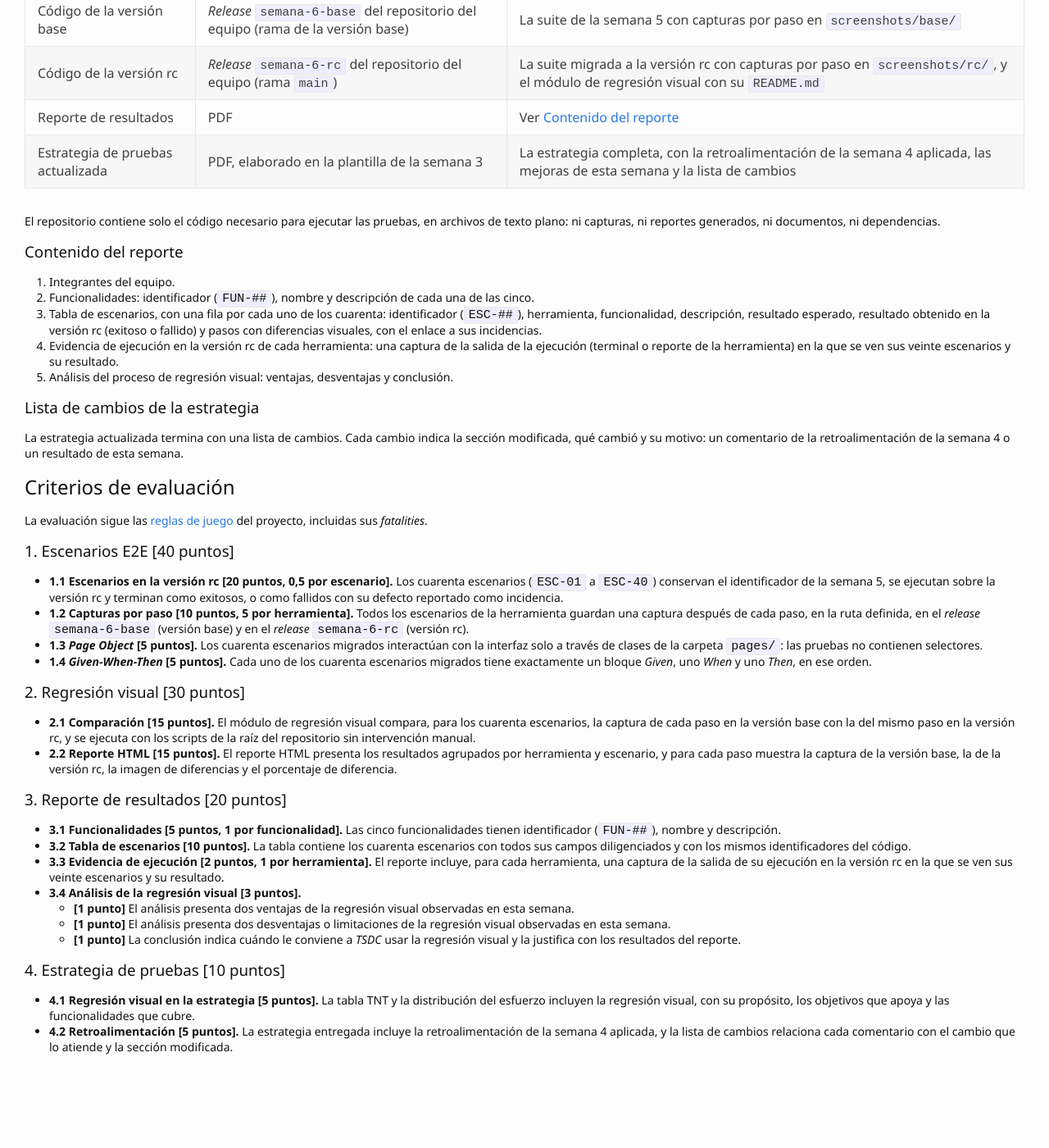
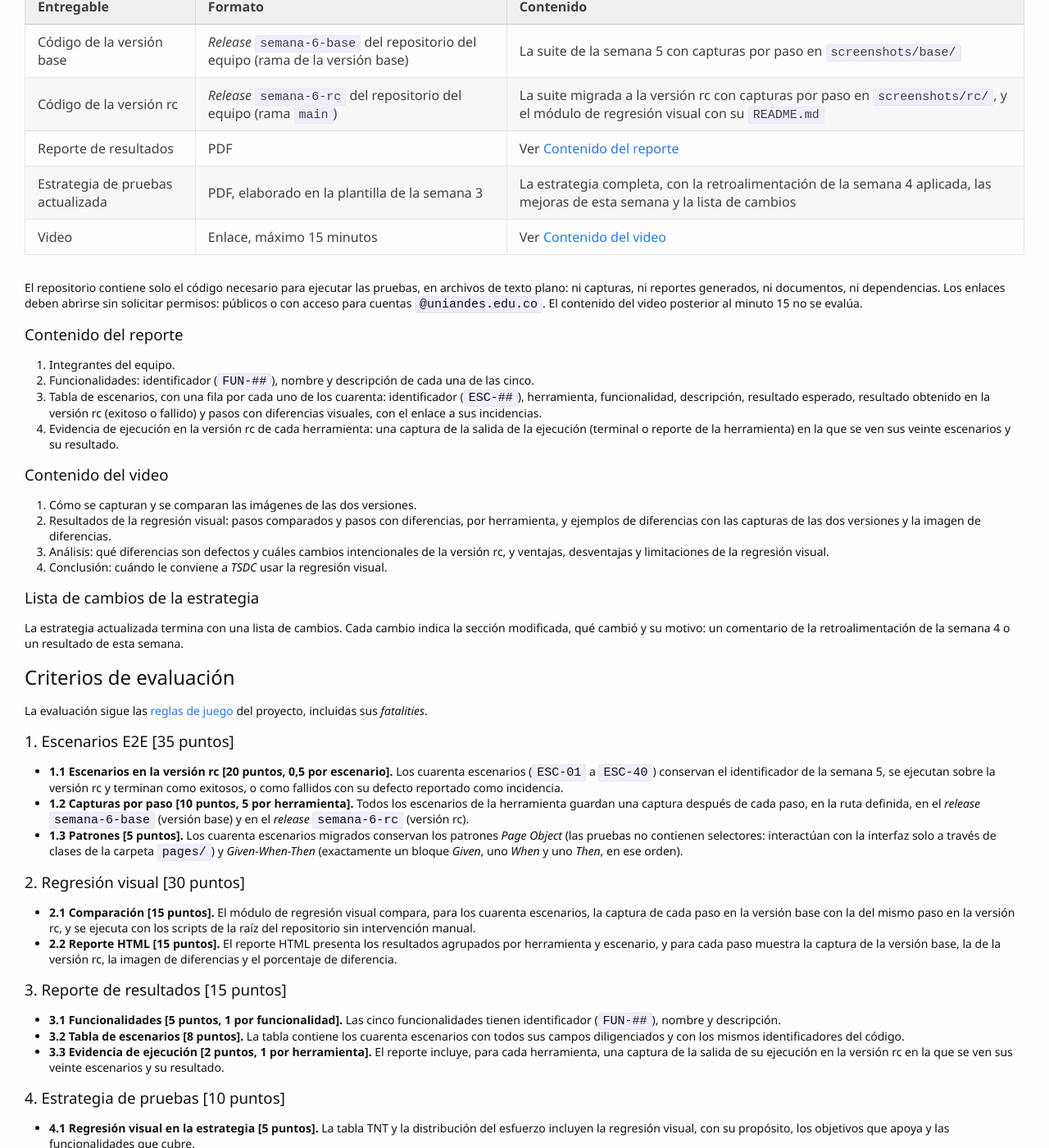
Before and after one commit to TiCSw/mt1_guias_pruebas, a Jekyll site: the page built from docs/semanas/semana6.md, in a window 1280 px wide and 1400 px high, scrolled down 1564 px. Shown: the whole window at 82% size. Built offline with Jekyll 4.4.1, drawn with Linux system fonts in a browser that asks for light colours; some web fonts are replaced; our own code applies the rules of GitHub Pages for plain Markdown files; comment, search, counter and statistics services are not loaded; before the commit the page ends 2895 px from its top, so only the background shows below that; some of the changed text lies outside the part shown.

Commit message:
docs(semanas): week 6 video on the visual regression results

```diff
--- a/docs/semanas/semana6.md
+++ b/docs/semanas/semana6.md
@@ -3,8 +3,8 @@
 > **Resumen.** El equipo instrumenta los cuarenta escenarios E2E de la semana 5 para tomar una
 > captura después de cada paso, los ejecuta en la **versión base** y en la **versión rc** de la ABP, y
 > compara las capturas de ambas versiones con una herramienta de regresión visual (VRT). Entrega dos
-> _releases_ del repositorio (`semana-6-base` y `semana-6-rc`), un reporte de resultados y la
-> estrategia de pruebas actualizada. Las [reglas de juego](reglas) del proyecto aplican a esta
+> _releases_ del repositorio (`semana-6-base` y `semana-6-rc`), un reporte de resultados, la
+> estrategia de pruebas actualizada y un video. Las [reglas de juego](reglas) del proyecto aplican a esta
 > semana.
 
 ## Contexto
@@ -67,12 +67,15 @@ versiones, los migrará a la versión rc y comparará las capturas de forma auto
 6. **Diferencias.** Reporte cada diferencia visual en los _issues_ del repositorio con la plantilla
    **Reporte Incidencia**: una incidencia por diferencia, con las capturas de ambas versiones, la
    imagen de diferencias y el escenario y el paso en que aparece.
-7. **Análisis.** Analice el proceso de regresión visual: ventajas, desventajas y limitaciones
-   observadas.
+7. **Análisis.** Analice los resultados de la regresión visual: qué diferencias encontró, cuáles son
+   defectos y cuáles cambios intencionales de la versión rc, y qué ventajas, desventajas y
+   limitaciones tuvo el proceso.
 8. **Estrategia.** Actualice la estrategia de pruebas: aplique la retroalimentación de la semana 4,
    incorpore la regresión visual y ajuste las decisiones con base en los resultados. El documento que
    se entrega es la estrategia completa, con esas mejoras incluidas, y no solo la lista de cambios.
-9. **Entrega.** Publique desde `main` el
+9. **Video.** Grabe un video de máximo 15 minutos que presente el trabajo de regresión visual, sus
+   resultados y su análisis.
+10. **Entrega.** Publique desde `main` el
    [_release_](https://docs.github.com/en/repositories/releasing-projects-on-github/managing-releases-in-a-repository#creating-a-release)
    `semana-6-rc`.
 
@@ -84,9 +87,12 @@ versiones, los migrará a la versión rc y comparará las capturas de forma auto
 | Código de la versión rc | _Release_ `semana-6-rc` del repositorio del equipo (rama `main`) | La suite migrada a la versión rc con capturas por paso en `screenshots/rc/`, y el módulo de regresión visual con su `README.md` |
 | Reporte de resultados | PDF | Ver [Contenido del reporte](#contenido-del-reporte) |
 | Estrategia de pruebas actualizada | PDF, elaborado en la plantilla de la semana 3 | La estrategia completa, con la retroalimentación de la semana 4 aplicada, las mejoras de esta semana y la lista de cambios |
+| Video | Enlace, máximo 15 minutos | Ver [Contenido del video](#contenido-del-video) |
 
 El repositorio contiene solo el código necesario para ejecutar las pruebas, en archivos de texto
-plano: ni capturas, ni reportes generados, ni documentos, ni dependencias.
+plano: ni capturas, ni reportes generados, ni documentos, ni dependencias. Los enlaces deben abrirse
+sin solicitar permisos: públicos o con acceso para cuentas `@uniandes.edu.co`. El contenido del video
+posterior al minuto 15 no se evalúa.
 
 ### Contenido del reporte
 
@@ -98,7 +104,15 @@ plano: ni capturas, ni reportes generados, ni documentos, ni dependencias.
 4. Evidencia de ejecución en la versión rc de cada herramienta: una captura de la salida de la
    ejecución (terminal o reporte de la herramienta) en la que se ven sus veinte escenarios y su
    resultado.
-5. Análisis del proceso de regresión visual: ventajas, desventajas y conclusión.
+
+### Contenido del video
+
+1. Cómo se capturan y se comparan las imágenes de las dos versiones.
+2. Resultados de la regresión visual: pasos comparados y pasos con diferencias, por herramienta, y
+   ejemplos de diferencias con las capturas de las dos versiones y la imagen de diferencias.
+3. Análisis: qué diferencias son defectos y cuáles cambios intencionales de la versión rc, y
+   ventajas, desventajas y limitaciones de la regresión visual.
+4. Conclusión: cuándo le conviene a _TSDC_ usar la regresión visual.
 
 ### Lista de cambios de la estrategia
 
@@ -110,7 +124,7 @@ semana.
 
 La evaluación sigue las [reglas de juego](reglas) del proyecto, incluidas sus _fatalities_.
 
-### 1. Escenarios E2E [40 puntos]
+### 1. Escenarios E2E [35 puntos]
 
 - **1.1 Escenarios en la versión rc [20 puntos, 0,5 por escenario].** Los cuarenta escenarios
   (`ESC-01` a `ESC-40`) conservan el identificador de la semana 5, se ejecutan sobre la versión rc y
@@ -118,10 +132,10 @@ La evaluación sigue las [reglas de juego](reglas) del proyecto, incluidas sus _
 - **1.2 Capturas por paso [10 puntos, 5 por herramienta].** Todos los escenarios de la herramienta
   guardan una captura después de cada paso, en la ruta definida, en el _release_ `semana-6-base`
   (versión base) y en el _release_ `semana-6-rc` (versión rc).
-- **1.3 _Page Object_ [5 puntos].** Los cuarenta escenarios migrados interactúan con la interfaz solo a
-  través de clases de la carpeta `pages/`: las pruebas no contienen selectores.
-- **1.4 _Given-When-Then_ [5 puntos].** Cada uno de los cuarenta escenarios migrados tiene exactamente
-  un bloque _Given_, uno _When_ y uno _Then_, en ese orden.
+- **1.3 Patrones [5 puntos].** Los cuarenta escenarios migrados conservan los patrones _Page Object_
+  (las pruebas no contienen selectores: interactúan con la interfaz solo a través de clases de la
+  carpeta `pages/`) y _Given-When-Then_ (exactamente un bloque _Given_, uno _When_ y uno _Then_, en
+  ese orden).
 
 ### 2. Regresión visual [30 puntos]
 
@@ -132,21 +146,15 @@ La evaluación sigue las [reglas de juego](reglas) del proyecto, incluidas sus _
   escenario, y para cada paso muestra la captura de la versión base, la de la versión rc, la imagen de
   diferencias y el porcentaje de diferencia.
 
-### 3. Reporte de resultados [20 puntos]
+### 3. Reporte de resultados [15 puntos]
 
 - **3.1 Funcionalidades [5 puntos, 1 por funcionalidad].** Las cinco funcionalidades tienen
   identificador (`FUN-##`), nombre y descripción.
-- **3.2 Tabla de escenarios [10 puntos].** La tabla contiene los cuarenta escenarios con todos sus
+- **3.2 Tabla de escenarios [8 puntos].** La tabla contiene los cuarenta escenarios con todos sus
   campos diligenciados y con los mismos identificadores del código.
 - **3.3 Evidencia de ejecución [2 puntos, 1 por herramienta].** El reporte incluye, para cada
   herramienta, una captura de la salida de su ejecución en la versión rc en la que se ven sus veinte
   escenarios y su resultado.
-- **3.4 Análisis de la regresión visual [3 puntos].**
-  - **[1 punto]** El análisis presenta dos ventajas de la regresión visual observadas en esta semana.
-  - **[1 punto]** El análisis presenta dos desventajas o limitaciones de la regresión visual
-    observadas en esta semana.
-  - **[1 punto]** La conclusión indica cuándo le conviene a _TSDC_ usar la regresión visual y la
-    justifica con los resultados del reporte.
 
 ### 4. Estrategia de pruebas [10 puntos]
 
@@ -156,3 +164,16 @@ La evaluación sigue las [reglas de juego](reglas) del proyecto, incluidas sus _
 - **4.2 Retroalimentación [5 puntos].** La estrategia entregada incluye la retroalimentación de la
   semana 4 aplicada, y la lista de cambios relaciona cada comentario con el cambio que lo atiende y la
   sección modificada.
+
+### 5. Video [10 puntos]
+
+- **5.1 Resultados de la regresión visual [5 puntos].** El video presenta, para cada herramienta, la
+  cantidad de pasos comparados y de pasos con diferencias, y muestra al menos tres diferencias con la
+  captura de la versión base, la de la versión rc y la imagen de diferencias.
+- **5.2 Análisis [5 puntos].**
+  - **[2 puntos]** El video clasifica las diferencias presentadas en defectos y cambios intencionales
+    de la versión rc, y justifica cada clasificación.
+  - **[2 puntos]** El video presenta dos ventajas y dos desventajas o limitaciones de la regresión
+    visual observadas en esta semana.
+  - **[1 punto]** El video concluye cuándo le conviene a _TSDC_ usar la regresión visual y lo
+    justifica con los resultados.
```
